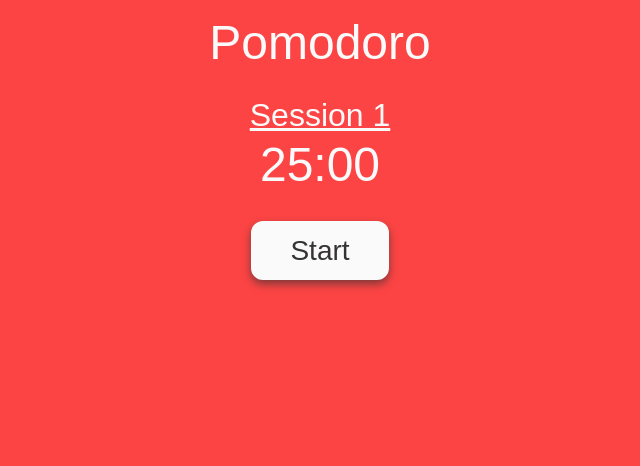
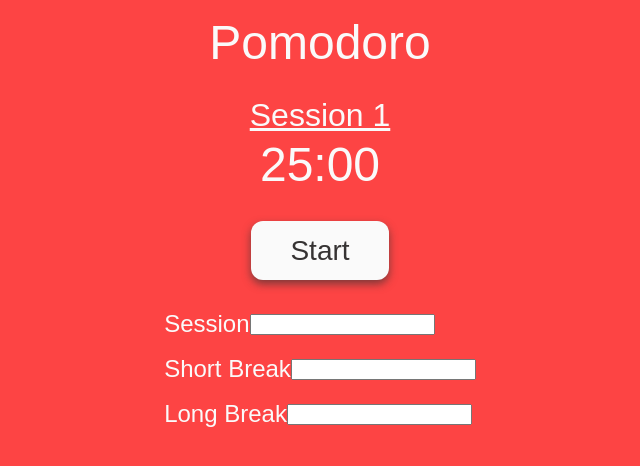
Before and after one commit to Silmunia/pommodoro, an Angular app: page / in a window 1280 px wide. Shown: the top 466 px of the page, without its empty margins (320-960 px from the left). Built offline with nearby package versions, Linux system fonts and the light colour scheme.

Commit message:
Add settings fields

```diff
--- a/src/app/app.component.css
+++ b/src/app/app.component.css
@@ -34,3 +34,16 @@ button {
 button:active {
     box-shadow: none;
 }
+
+.app-settings {
+    display: flex;
+    flex-direction: column;
+    gap: 21px;
+}
+
+.app-settings__field {
+    display: flex;
+    flex-direction: row;
+    align-items: center;
+    font-size: 2.4rem;
+}
--- a/src/app/app.component.html
+++ b/src/app/app.component.html
@@ -9,4 +9,21 @@
 
 <button (click)="startCounter()">Start</button>
 
+<div class="app-settings">
+    <div class="app-settings__field">
+        <p>Session</p>
+        <input type="text"/>
+    </div>
+
+    <div class="app-settings__field">
+        <p>Short Break</p>
+        <input type="text"/>
+    </div>
+
+    <div class="app-settings__field">
+        <p>Long Break</p>
+        <input type="text"/>
+    </div>
+</div>
+
 <router-outlet />
--- a/src/app/app.component.ts
+++ b/src/app/app.component.ts
@@ -17,9 +17,7 @@ export class AppComponent {
   displayCounter = this.setDisplayCounter(this.countdownValue);;
 
   public startCounter() {
-    console.log("Start counter");
     this.counterInterval = setInterval(() => {
-      console.log("Count down");
       this.countdownValue -= 1;
 
       if (this.countdownValue === 0) {
```
